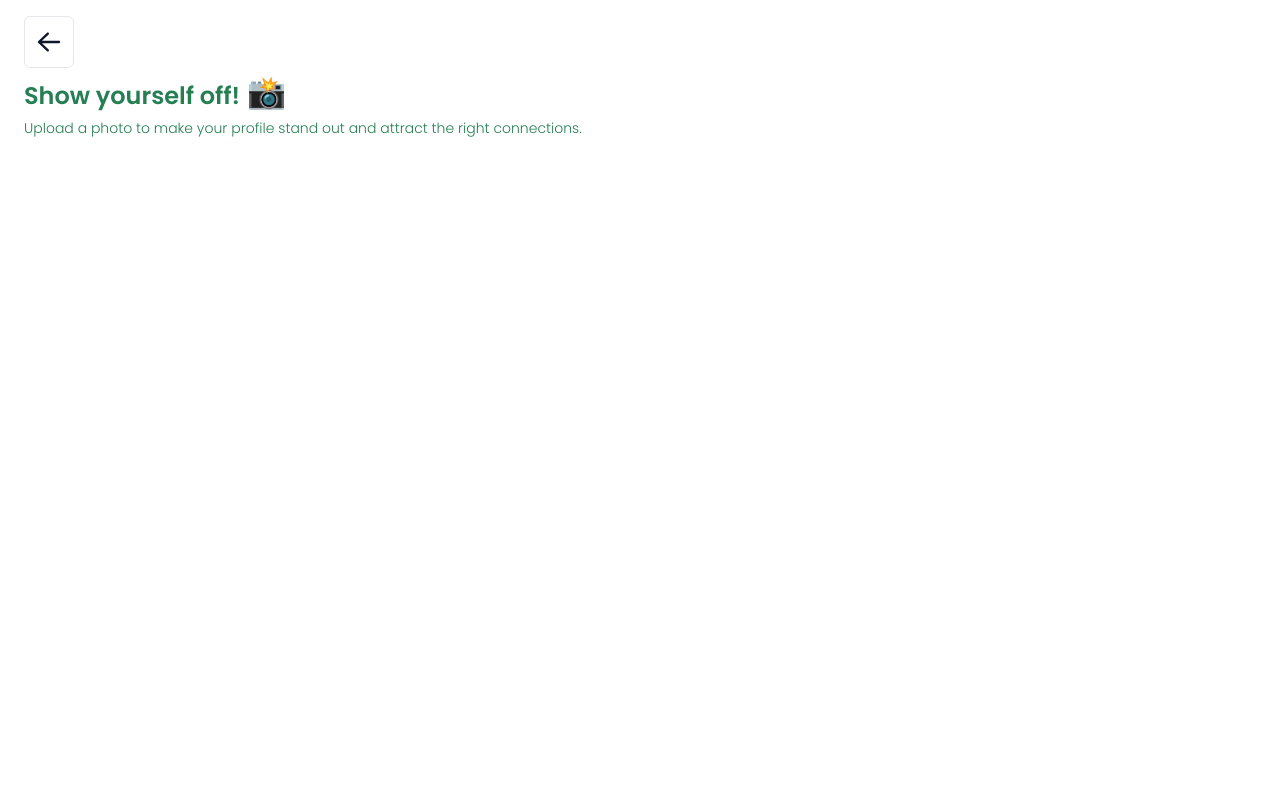
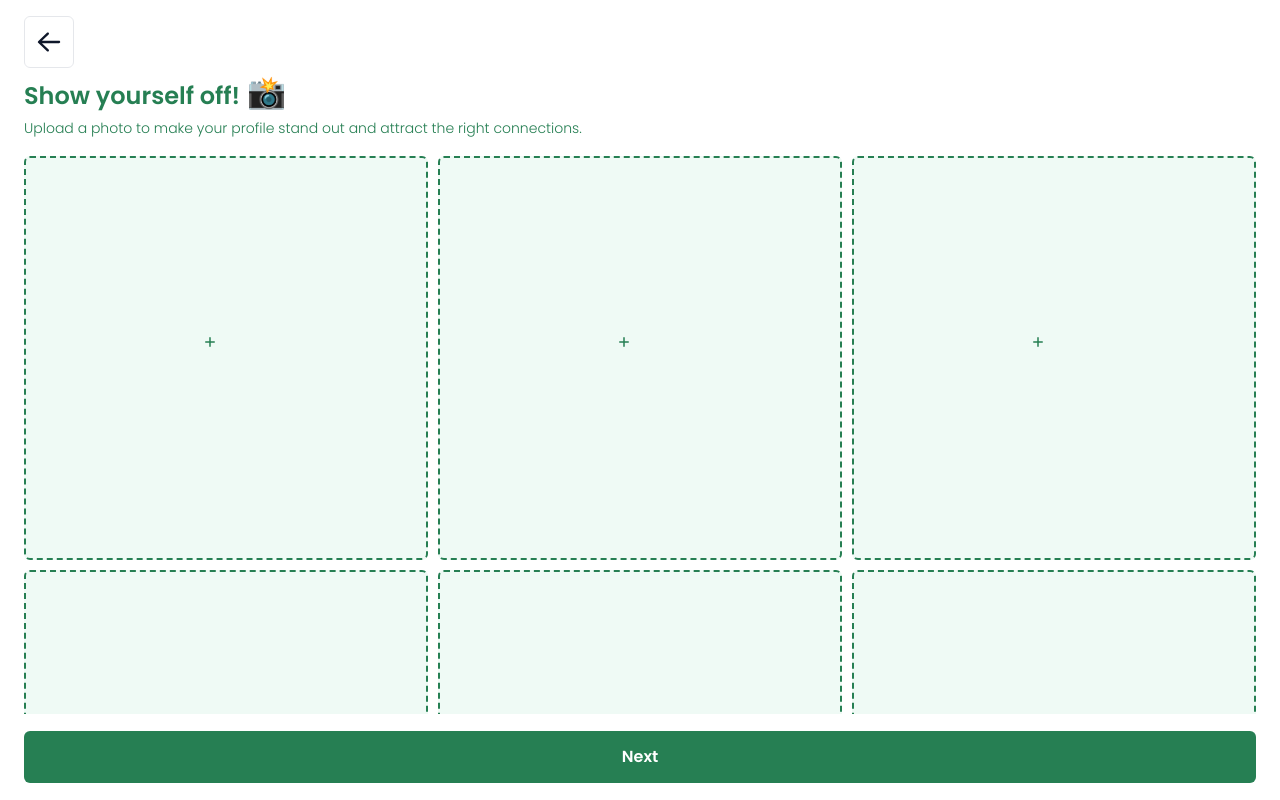
Before and after one commit to regirianto/meetyproject, a React (Vite) app in the folder client/: page /set-photo in a window 1280 px wide. Shown: the top 800 px of the page. Built offline with nearby package versions, Linux system fonts and the light colour scheme.

Commit message:
create upload photo function

```diff
--- a/client/src/_root/pages/setprofile/PhotoProfile.jsx
+++ b/client/src/_root/pages/setprofile/PhotoProfile.jsx
@@ -1,7 +1,33 @@
 import Header from "../../../components/Header";
-import { cameraIcon } from "../../../assets/img/icons";
+import { cameraIcon, PlusIcon } from "../../../assets/img/icons";
+import { useRef, useState } from "react";
+import Button from "../../../components/Button";
 
 const PhotoProfile = () => {
+  const numInputFile = 6;
+  const fileInputRef = useRef([]);
+  const [files, setFiles] = useState(Array(numInputFile).fill(null));
+
+  const handleButtonPhoto = (index) => {
+    if (fileInputRef.current[index]) {
+      fileInputRef.current[index].click();
+    }
+  };
+
+  const handleChange = (index, e) => {
+    if (e.target.files.length > 0) {
+      const selectedFile = e.target.files[0];
+      console.log(`Selected file for input ${index}`, selectedFile);
+
+      // Update the file state
+      setFiles((prevFiles) => {
+        const newFiles = [...prevFiles];
+        newFiles[index] = URL.createObjectURL(selectedFile);
+        return newFiles;
+      });
+    }
+  };
+
   return (
     <main className="template-parent-box">
       <Header
@@ -11,7 +37,48 @@ const PhotoProfile = () => {
       />
 
       {/* Photo box */}
-      <div></div>
+      <div>
+        <form>
+          <div className="grid grid-flow-row grid-cols-3 gap-[10px] w-full">
+            {Array.from({ length: numInputFile }, (_, index) => (
+              <div
+                key={index}
+                className="bg-tertiary border-2 border-primary border-dashed rounded-md overflow-hidden aspect-square flex justify-center items-center"
+              >
+                <button onClick={() => handleButtonPhoto(index)} type="button">
+                  {/* Show PlusIcon when no file is selected */}
+                  {!files[index] && <PlusIcon color="#267F53" size={48} />}
+                </button>
+                {/* Show image preview when a file is selected */}
+                {files[index] && (
+                  <img
+                    src={files[index]}
+                    alt={`Preview ${index}`}
+                    className="w-full h-full object-cover"
+                  />
+                )}
+
+                <input
+                  type="file"
+                  ref={(e) => (fileInputRef.current[index] = e)}
+                  onChange={(e) => handleChange(index, e)}
+                  accept="image/*"
+                  className="hidden"
+                />
+              </div>
+            ))}
+          </div>
+
+          <div className="button-box-next">
+            <Button
+              label="Next"
+              type="primary"
+              isLink={true}
+              href="/home"
+            />
+          </div>
+        </form>
+      </div>
     </main>
   );
 };
```
